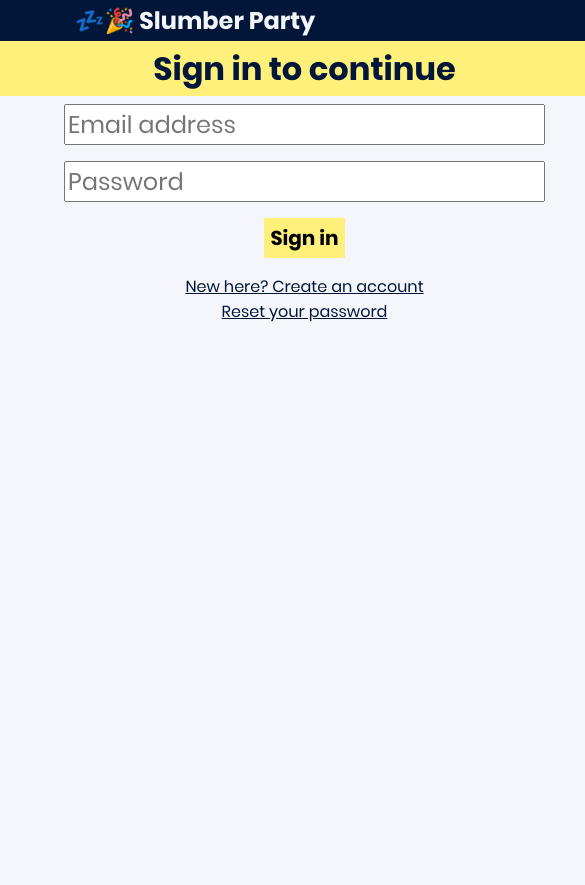
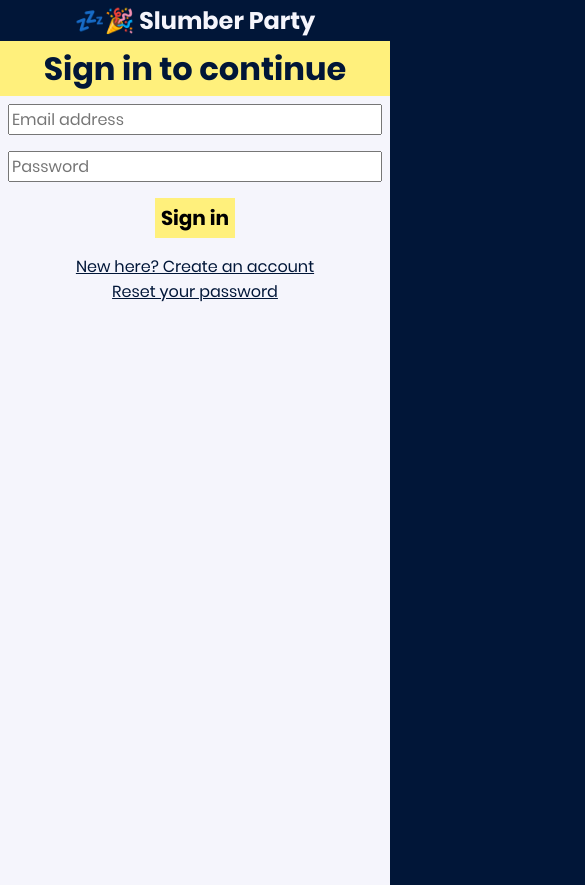
Before and after one commit to blakeearth/common-area, an Angular app: page /auth/sign-in in a window 390 px wide. Shown: the top 885 px of the page, 585 px wide, since content can reach past the window. Built offline with nearby package versions, Linux system fonts and the light colour scheme; no server answers.

Commit message:
Attempt to fix mobile formatting

```diff
--- a/src/app/auth/goal-container/goal-container.component.css
+++ b/src/app/auth/goal-container/goal-container.component.css
@@ -33,6 +33,7 @@ h1 {
         min-width: 0;
         min-height: 0;
         height: 100%;
+        width: 100%;
     }
 
     h1 {
--- a/src/app/auth/goals/sign-in/sign-in.component.css
+++ b/src/app/auth/goals/sign-in/sign-in.component.css
@@ -50,3 +50,13 @@ h2 {
     color: #D64045;
     display: inline;
 }
+
+@media only screen and (max-width: 600px) {
+    form {
+        padding: 0 0.5em 0 0.5em;
+    }
+
+    input {
+        font-size: 1em;
+    }
+}
--- a/src/app/auth/goals/sign-up/sign-up.component.css
+++ b/src/app/auth/goals/sign-up/sign-up.component.css
@@ -50,3 +50,13 @@ h2 {
     color: #D64045;
     display: inline;
 }
+
+@media only screen and (max-width: 600px) {
+    form {
+        padding: 0 0.5em 0 0.5em;
+    }
+
+    input {
+        font-size: 1em;
+    }
+}
--- a/src/app/home/header/header.component.ts
+++ b/src/app/home/header/header.component.ts
@@ -30,7 +30,6 @@ export class HeaderComponent implements OnInit {
         document.location.href = "/auth/sign-in";
       }
     }
-    console.log(msg);
   }
 
   signOut(): void {
```
Also changed, not shown: 6 other files (tests, documents, lock files or other folders).
